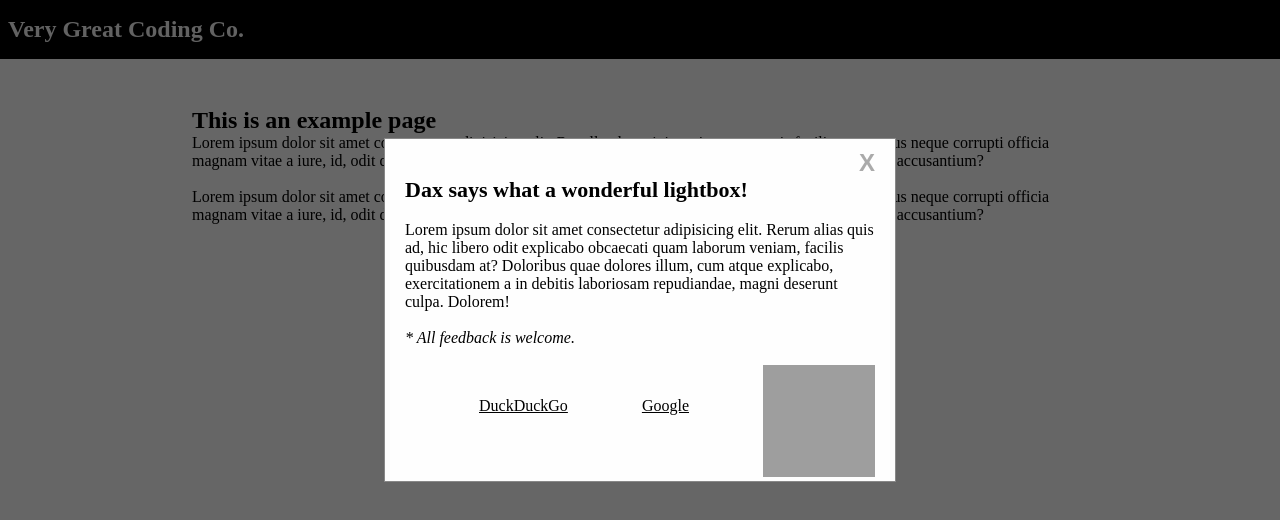
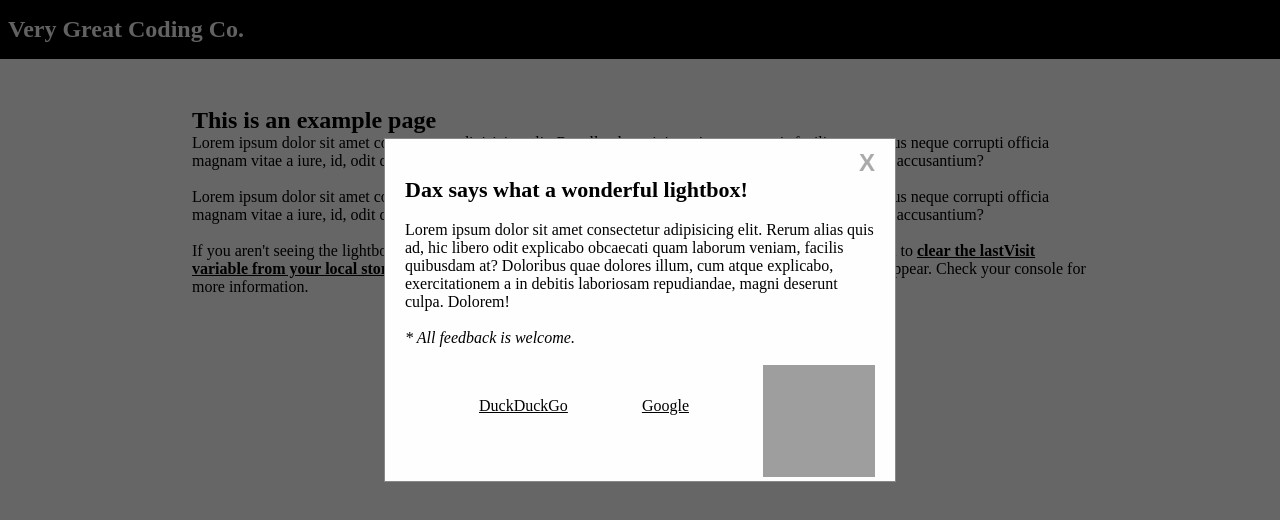
Before and after one commit to TheKicker/custom-lightbox, a plain HTML site: page index.html in a window 1280 px wide. Drawn offline with Linux system fonts and the light colour scheme; grey boxes are pictures that could not be loaded.

Commit message:
Added Refresh function for demo

```diff
--- a/assets/lightbox.js
+++ b/assets/lightbox.js
@@ -10,6 +10,14 @@ var test = 100
 var fullDay = 86400000
 var today = Date.now();
 var lastVisit = localStorage.getItem("lastVisit");
+
+// Function to clear local storage variable
+function refreshMe(){
+  localStorage.removeItem("lastVisit")
+  setTimeout(()=>{
+    location.reload()
+  }, 3000)
+}
 
 // Function to show the lightbox as long as it's active
 function launchLightbox(){
--- a/index.html
+++ b/index.html
@@ -43,6 +43,9 @@
                 <p>Lorem ipsum dolor sit amet consectetur, adipisicing elit. Repellendus minima sint cum omnis facilis accusamus neque corrupti officia magnam vitae a iure, id, odit dolorem fugit delectus itaque rem qui! Consequuntur voluptatum asperiores quo accusantium?</p>
                 <br>
                 <p>Lorem ipsum dolor sit amet consectetur, adipisicing elit. Repellendus minima sint cum omnis facilis accusamus neque corrupti officia magnam vitae a iure, id, odit dolorem fugit delectus itaque rem qui! Consequuntur voluptatum asperiores quo accusantium?</p>
+                <br>
+                <p> If you aren't seeing the lightbox, you may have visited this page already within the last 24 hours and will need to <span onClick="refreshMe()" style="text-decoration: underline; font-weight: bold; cursor: pointer;">clear the lastVisit variable from your local storage by clicking here</span>. The page will reload and you should see the lightbox reappear. Check your console for more information. </p>
+
             </section>
         </div>
 
```
